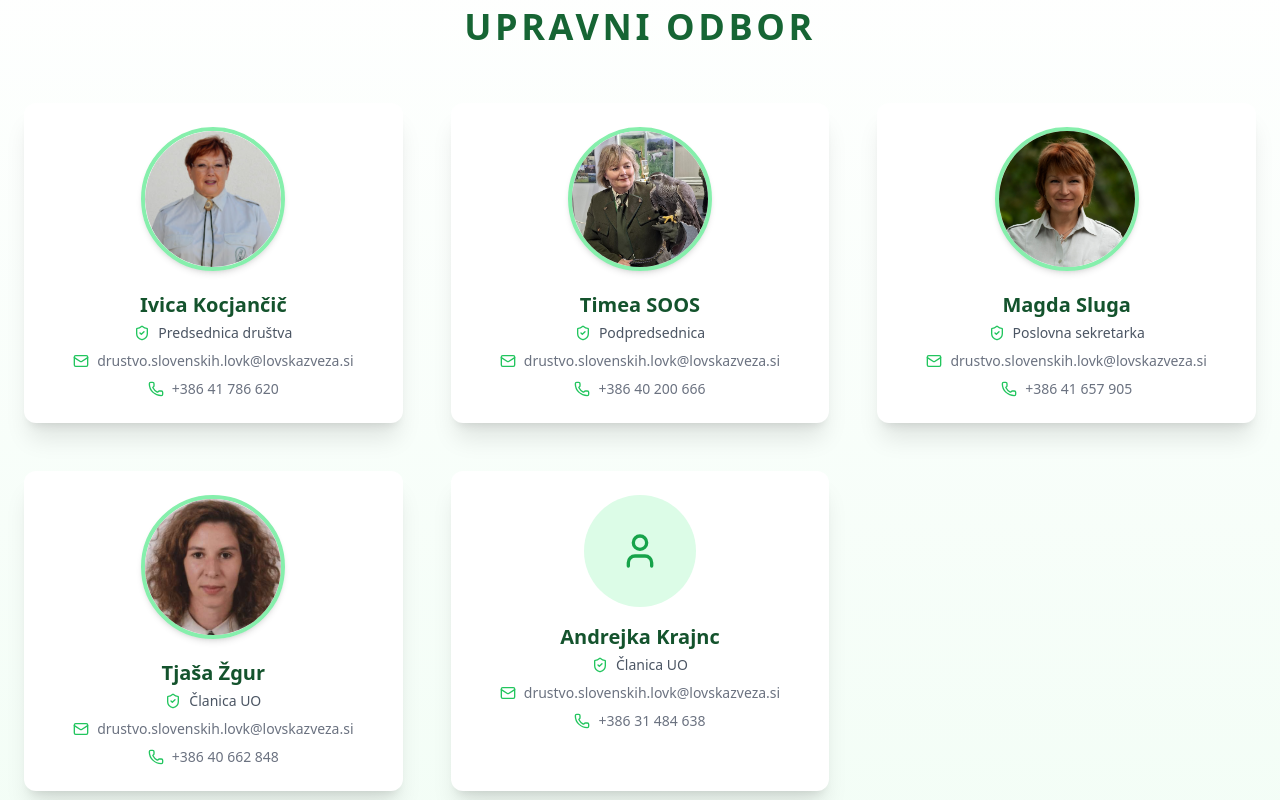
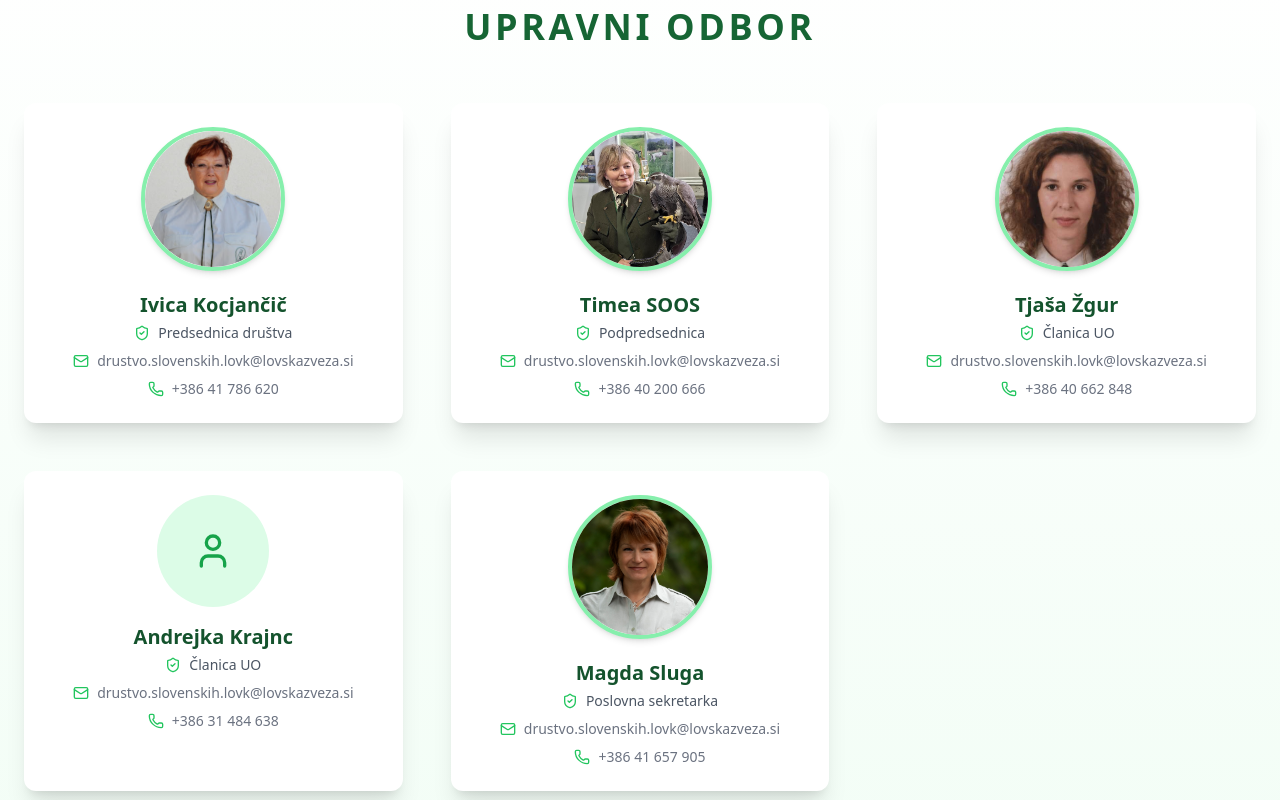
Before and after one commit to RusCom-ba/DSL, a React (Vite) app: page / in a window 1280 px wide. Shown: the part 1640-2440 px from the top of the page. Built offline with nearby package versions, Linux system fonts and the light colour scheme; no server answers.

Commit message:
fix: UO changed

```diff
--- a/src/components/BoardMembers.jsx
+++ b/src/components/BoardMembers.jsx
@@ -23,13 +23,6 @@ const upravniOdbor = [
     tel: "+386 40 200 666",
   },
   {
-    ime: "Magda Sluga",
-    slika: "/assets/sekretarka.jpg",
-    pozicija: "Poslovna sekretarka",
-    email: "drustvo.slovenskih.lovk@lovskazveza.si",
-    tel: "+386 41 657 905",
-  },
-  {
     ime: "Tjaša Žgur",
     slika: "/assets/podpredsednica.jpg",
     pozicija: "Članica UO",
@@ -42,6 +35,13 @@ const upravniOdbor = [
     pozicija: "Članica UO",
     email: "drustvo.slovenskih.lovk@lovskazveza.si",
     tel: "+386 31 484 638"
+  },
+  {
+    ime: "Magda Sluga",
+    slika: "/assets/sekretarka.jpg",
+    pozicija: "Poslovna sekretarka",
+    email: "drustvo.slovenskih.lovk@lovskazveza.si",
+    tel: "+386 41 657 905",
   }
 ];
 
```
